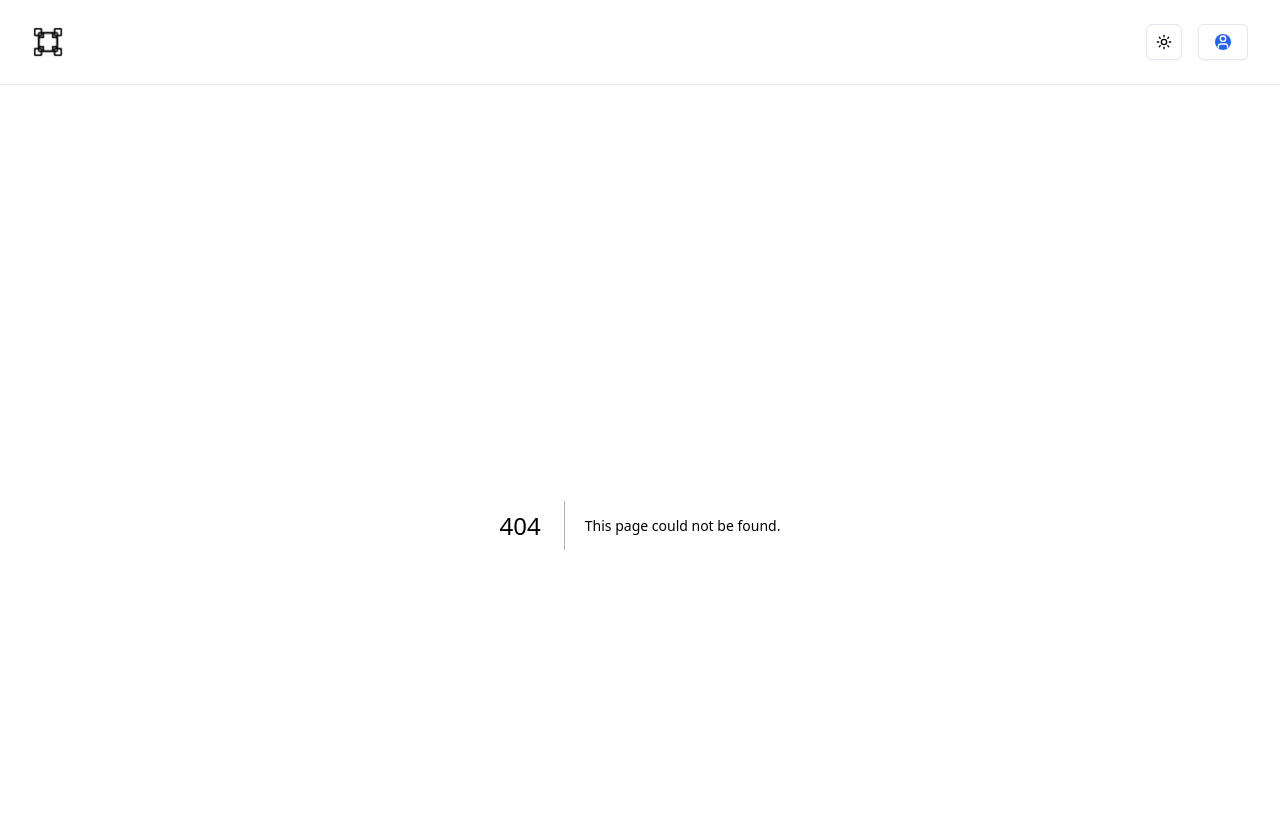
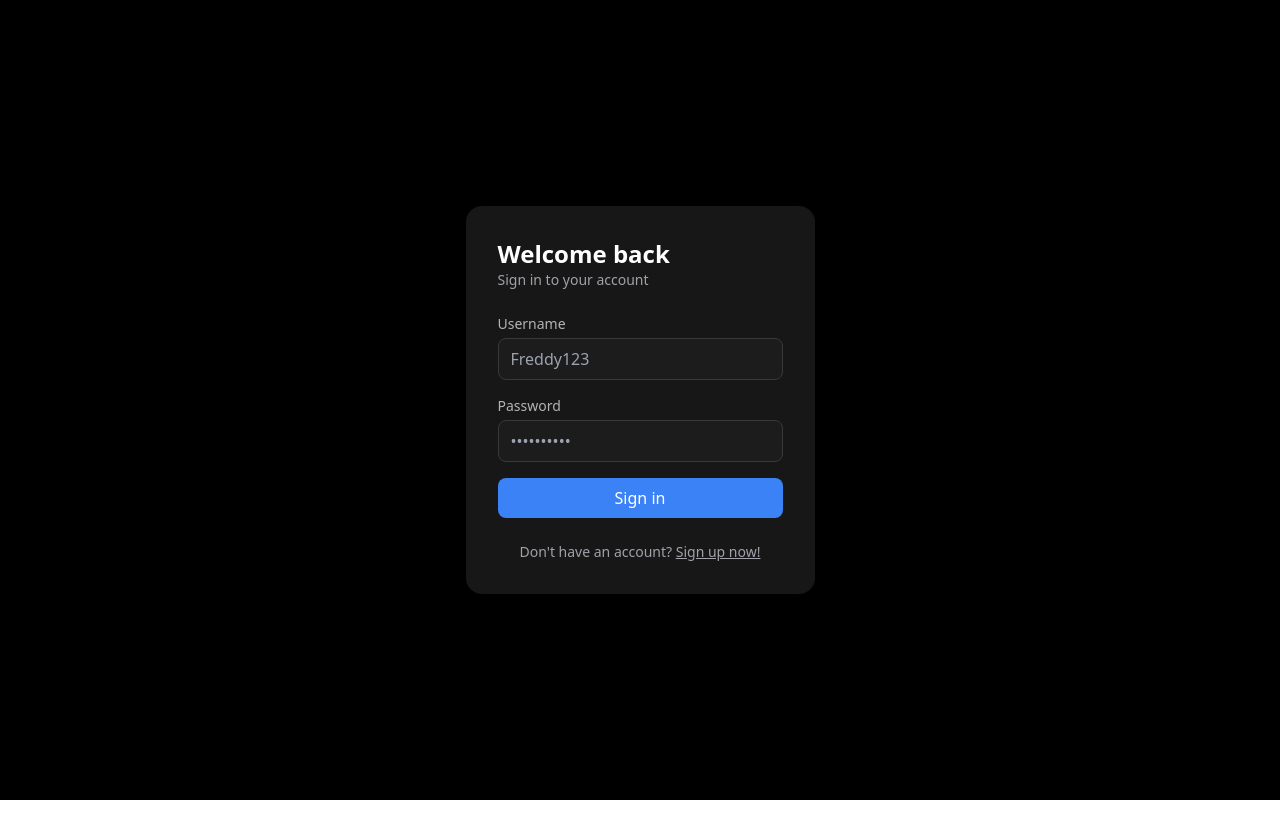
Before and after one commit to Matthew-Seaber/pack, a Next.js app: page /login in a window 1280 px wide. Before the commit this address had no page. Shown: the top 838 px of the page. After the commit the page ends 800 px from the top, so only its background shows below. Built offline with nearby package versions, Linux system fonts and the light colour scheme.

Commit message:
Login page UI

```diff
--- a/app/layout.tsx
+++ b/app/layout.tsx
@@ -1,10 +1,9 @@
 import type { Metadata } from "next";
 import localFont from "next/font/local";
 import "./globals.css";
-import Navbar from "@/components/navbar/Navbar";
-import Providers from "./providers";
 import { Analytics } from "@vercel/analytics/next";
 import { SpeedInsights } from "@vercel/speed-insights/next";
+import PageConfig from "../components/page-config";
 
 const geistSans = localFont({
   src: "./fonts/GeistVF.woff",
@@ -54,10 +53,7 @@ export default function RootLayout({
       <body
         className={`${geistSans.variable} ${geistMono.variable} antialiased`}
       >
-        <Providers>
-          <Navbar />
-          <main className="container py-10">{children}</main>
-        </Providers>
+        <PageConfig>{children}</PageConfig>
         <Analytics />
         <SpeedInsights />
       </body>
--- /dev/null
+++ b/app/login/layout.tsx
@@ -0,0 +1,9 @@
+import type { ReactNode } from "react";
+
+export default function LoginLayout({ children }: { children: ReactNode }) {
+  return (
+    <div className="min-h-screen flex items-center justify-center bg-black">
+      {children}
+    </div>
+  );
+}
--- /dev/null
+++ b/app/login/page.tsx
@@ -0,0 +1,92 @@
+"use client";
+import { useState } from "react";
+import { useRouter } from "next/navigation";
+
+export default function LoginPage() {
+  const [username, setUsername] = useState("");
+  const [password, setPassword] = useState("");
+  const router = useRouter();
+
+  async function handleSubmit(e: React.FormEvent) {
+    e.preventDefault();
+    const res = await fetch("/api/login", {
+      method: "POST",
+      headers: { "Content-Type": "application/json" },
+      body: JSON.stringify({ username, password }),
+    });
+    if (res.ok) {
+      router.push("/dashboard");
+    } else {
+      alert("Login failed");
+    }
+  }
+
+  return (
+    <div className="min-h-screen flex items-center justify-center">
+      <div className="space-y-6 p-8 bg-[#171717] rounded-2xl shadow-xl w-full max-w-sm">
+        <div className="">
+          <h1 className="text-2xl font-semibold text-white">Welcome back</h1>
+          <p className="text-sm text-zinc-400">Sign in to your account</p>
+        </div>
+
+        <form onSubmit={handleSubmit} className="space-y-4">
+          <div>
+            <label className="block text-sm font-medium text-[#B4B4B4] mb-1">
+              Username
+            </label>
+            <input
+              type="text"
+              value={username}
+              onChange={(e) => setUsername(e.target.value)}
+              required
+              className="w-full px-3 py-2 bg-[#1C1C1C] text-white rounded-lg focus:outline-none focus:ring-2 focus:ring-blue-500 border border-[#393939]"
+              placeholder="Freddy123"
+              autoComplete="username"
+            />
+          </div>
+
+          <div>
+            <label className="block text-sm font-medium text-[#B4B4B4] mb-1">
+              Password
+            </label>
+            <div className="relative">
+              <input
+                type="password"
+                value={password}
+                onChange={(e) => setPassword(e.target.value)}
+                required
+                className="w-full pl-3 pr-10 py-2 bg-[#1C1C1C] text-white rounded-lg focus:outline-none focus:ring-2 focus:ring-blue-500 border border-[#393939]"
+                placeholder="••••••••••"
+              />
+              <button
+                type="button"
+                className="absolute inset-y-0 right-3 flex items-center"
+                onClick={() => {
+                  /* toggle visibility… */
+                }}
+              >
+                <svg width="20" height="20" className="text-zinc-500">
+                  {/* eye icon */}
+                </svg>
+              </button>
+            </div>
+          </div>
+
+          <button
+            type="submit"
+            className="w-full py-2 rounded-lg bg-blue-500 text-white font-medium hover:bg-blue-600 transition"
+          >
+            Sign in
+          </button>
+        </form>
+
+        <p className="text-center text-sm text-zinc-400">
+          Don&apos;t have an account?{" "}
+          <a href="/signup" className="underline">
+            Sign up now!
+          </a>
+        </p>
+      </div>
+    </div>
+  );
+}
--- /dev/null
+++ b/components/page-config.tsx
@@ -0,0 +1,26 @@
+"use client";
+
+import { usePathname } from "next/navigation";
+import Providers from "../app/providers";
+import Navbar from "./navbar/Navbar";
+
+export default function ConditionalContent({
+  children,
+}: {
+  children: React.ReactNode;
+}) {
+  const pathname = usePathname();
+
+  // On login page, only render the children without providers/navbar
+  if (pathname === "/login") {
+    return <>{children}</>;
+  }
+
+  // On all other pages, render with providers and navbar
+  return (
+    <Providers>
+      <Navbar />
+      <main className="container py-10">{children}</main>
+    </Providers>
+  );
+}
```
Also changed, not shown: app/api/login/route.ts (added).
